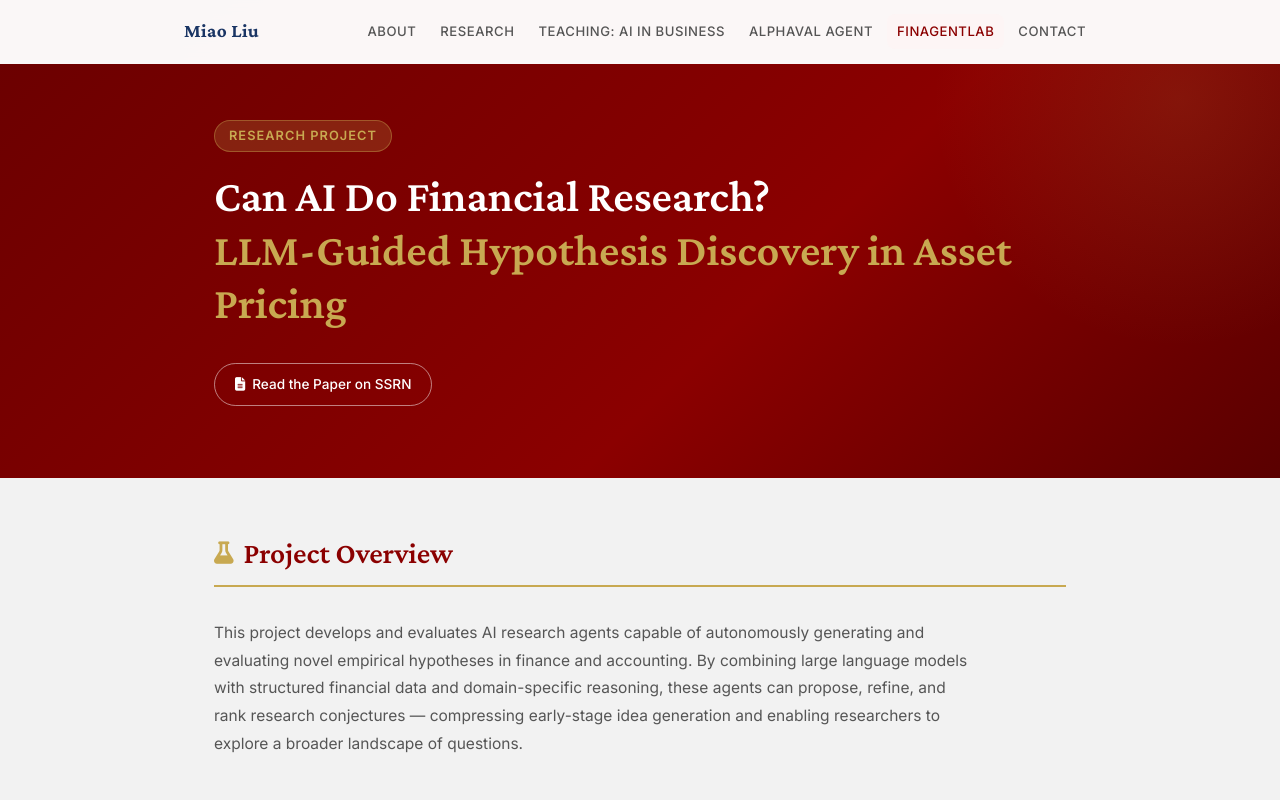
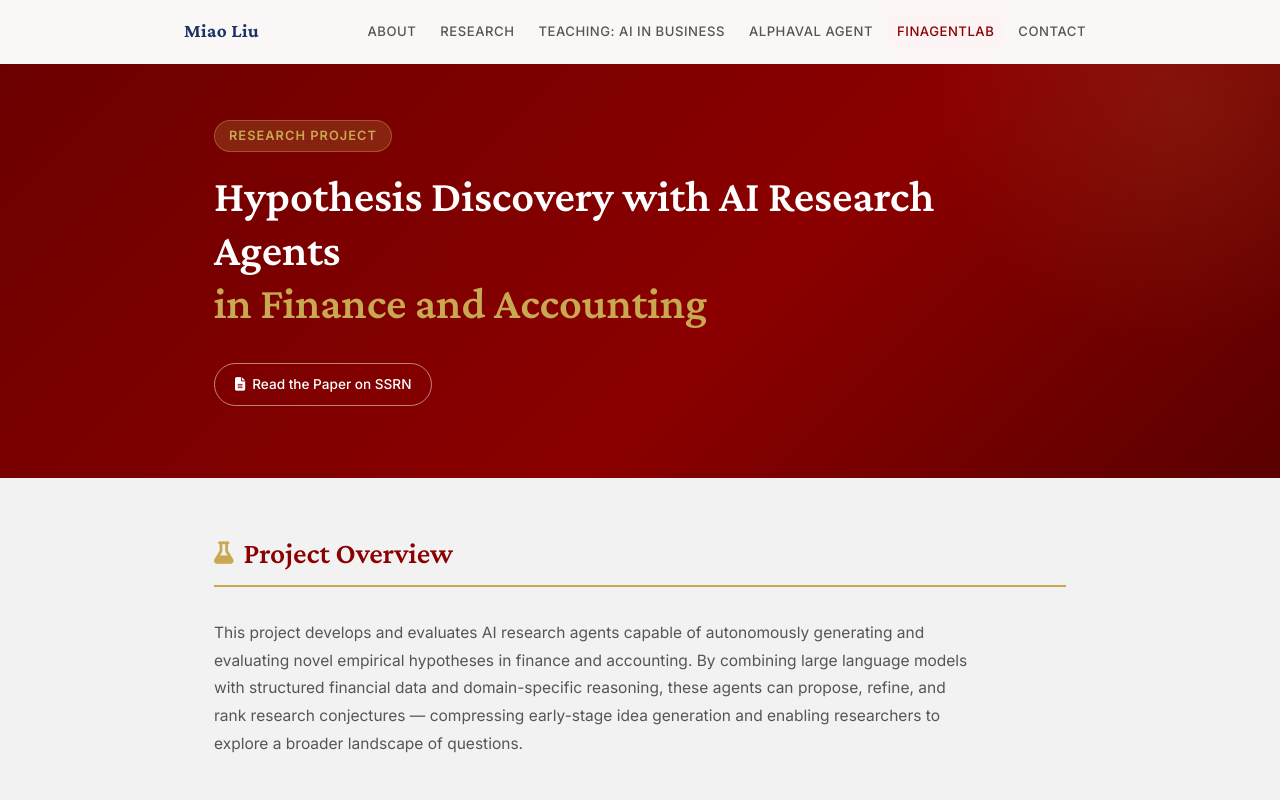
Before and after one commit to MiaoLiuBoston/MiaoLiuBoston.github.io, a website: page finagentlab.html in a window 1280 px wide. Shown: the top 800 px of the page. Drawn offline with nearby package versions, Linux system fonts and the light colour scheme.

Commit message:
Fix FinAgentLab hero title line break
Co-Authored-By: Claude Sonnet 4.6 <noreply@anthropic.com>

```diff
--- a/finagentlab.html
+++ b/finagentlab.html
@@ -39,7 +39,7 @@
 
       <div class="course-hero-inner">
         <div class="course-label">Research Project</div>
-        <h1>Can AI Do Financial Research?<br/><em>LLM-Guided Hypothesis Discovery in Asset Pricing</em></h1>
+        <h1>Hypothesis Discovery with AI Research Agents<br/><em>in Finance and Accounting</em></h1>
         <div class="course-hero-actions" style="margin-top: 32px;">
           <a href="https://papers.ssrn.com/sol3/papers.cfm?abstract_id=6528218" target="_blank" rel="noopener" class="btn btn-outline">
             <i class="fa-solid fa-file-lines"></i> Read the Paper on SSRN
```
